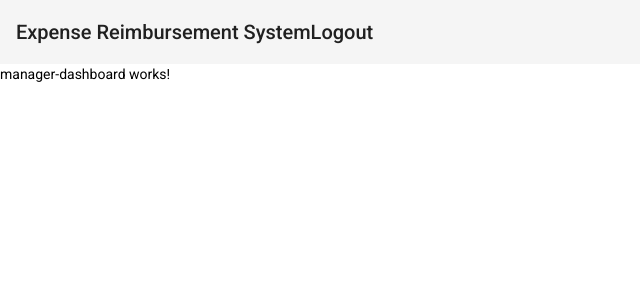
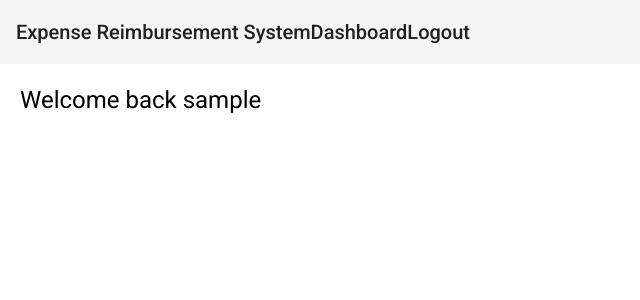
Before and after one commit to SamuelVZ/Expense-Reimbursement-System, an Angular app in the folder Angular_frontend/: page /manager-dashboard in a window 1280 px wide. Shown: the top 300 px of the page, without its empty margins (0-640 px from the left). Built offline with nearby package versions, Linux system fonts and the light colour scheme; sample sign-in values are in the browser's storage.

Commit message:
logout position fixed, link to go to dashboard if logged added, title added to manager-dashboard

```diff
--- a/Angular_frontend/src/app/manager-dashboard/manager-dashboard.component.css
+++ b/Angular_frontend/src/app/manager-dashboard/manager-dashboard.component.css
@@ -0,0 +1,3 @@
+h1 {
+    margin: 20px;
+}
--- a/Angular_frontend/src/app/manager-dashboard/manager-dashboard.component.html
+++ b/Angular_frontend/src/app/manager-dashboard/manager-dashboard.component.html
@@ -1 +1,6 @@
-<p>manager-dashboard works!</p>
+<h1 class="title is-1 has-text-centered"> {{ welcome }}</h1>
+
+<table id="reimbursements-tbl" class="table is-striped">
+
+
+</table>
--- a/Angular_frontend/src/app/manager-dashboard/manager-dashboard.component.ts
+++ b/Angular_frontend/src/app/manager-dashboard/manager-dashboard.component.ts
@@ -7,9 +7,19 @@ import { Component, OnInit } from '@angular/core';
 })
 export class ManagerDashboardComponent implements OnInit {
 
+  welcome!: string;
+
   constructor() { }
 
   ngOnInit(): void {
+    this.welcome = 'Welcome back ' + localStorage.getItem('username');
+    this.populateTable();
+
   }
 
+
+
+  populateTable(): void{
+
+  }
 }
--- a/Angular_frontend/src/app/nav-bar/nav-bar.component.css
+++ b/Angular_frontend/src/app/nav-bar/nav-bar.component.css
@@ -9,5 +9,8 @@ a {
 
 #logout {
     cursor: pointer;
-    text-align: center;
 }
+
+#dashboard {
+    cursor: pointer;
+}
--- a/Angular_frontend/src/app/nav-bar/nav-bar.component.html
+++ b/Angular_frontend/src/app/nav-bar/nav-bar.component.html
@@ -1,4 +1,5 @@
 <mat-toolbar fxLayout="row" fxLayoutGap="20px">
-    <div fxFlex="auto" fxFlexAlign="right"><a>Expense Reimbursement System</a></div>
-    <div id="logout" fxFlex fxLayoutAlign="flex-end center" *ngIf="logged" (click)="logout()">Logout</div>
+    <div fxFlex="auto" fxFlexAlign="right">Expense Reimbursement System</div>
+    <div id="dashboard" class="navbar-end" *ngIf="logged" (click)="dashboard()">Dashboard</div>
+    <div id="logout" class="navbar-end" *ngIf="logged" (click)="logout()">Logout</div>
 </mat-toolbar>
--- a/Angular_frontend/src/app/nav-bar/nav-bar.component.ts
+++ b/Angular_frontend/src/app/nav-bar/nav-bar.component.ts
@@ -12,6 +12,7 @@ export class NavBarComponent implements OnInit {
   constructor(private router: Router) { }
 
   ngOnInit(): void {
+
   }
 
   ngDoCheck(): void {
@@ -26,6 +27,14 @@ export class NavBarComponent implements OnInit {
     localStorage.removeItem("user_role");
     localStorage.removeItem("username");
     this.logged = false;
-    this.router.navigate(['/login'])
+    this.router.navigate(['/login']);
+  }
+
+  dashboard():void {
+    if(localStorage.getItem('user_role') == 'manager'){
+      this.router.navigate(['/manager-dashboard']);
+    } else if(localStorage.getItem('user_role') == 'employee'){
+      this.router.navigate(['/user-dashboard']);
+    }
   }
 }
```
